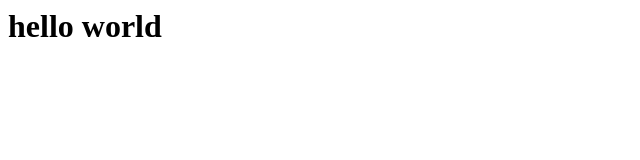
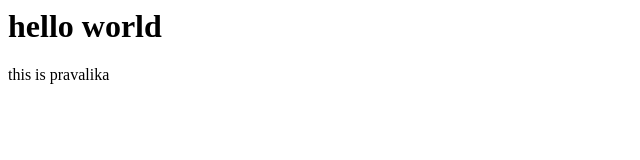
Before and after one commit to ArellaPravalika/Devops, a plain HTML site: page index.html in a window 1280 px wide. Shown: the full height of the page, 0-640 px from the left. Drawn offline with Linux system fonts and the light colour scheme.

Commit message:
index.html

```diff
--- a/index.html
+++ b/index.html
@@ -1,3 +1,4 @@
 <html>
 <h1> hello world</h1>
+  <p>this is pravalika</p>
 </html>
```
